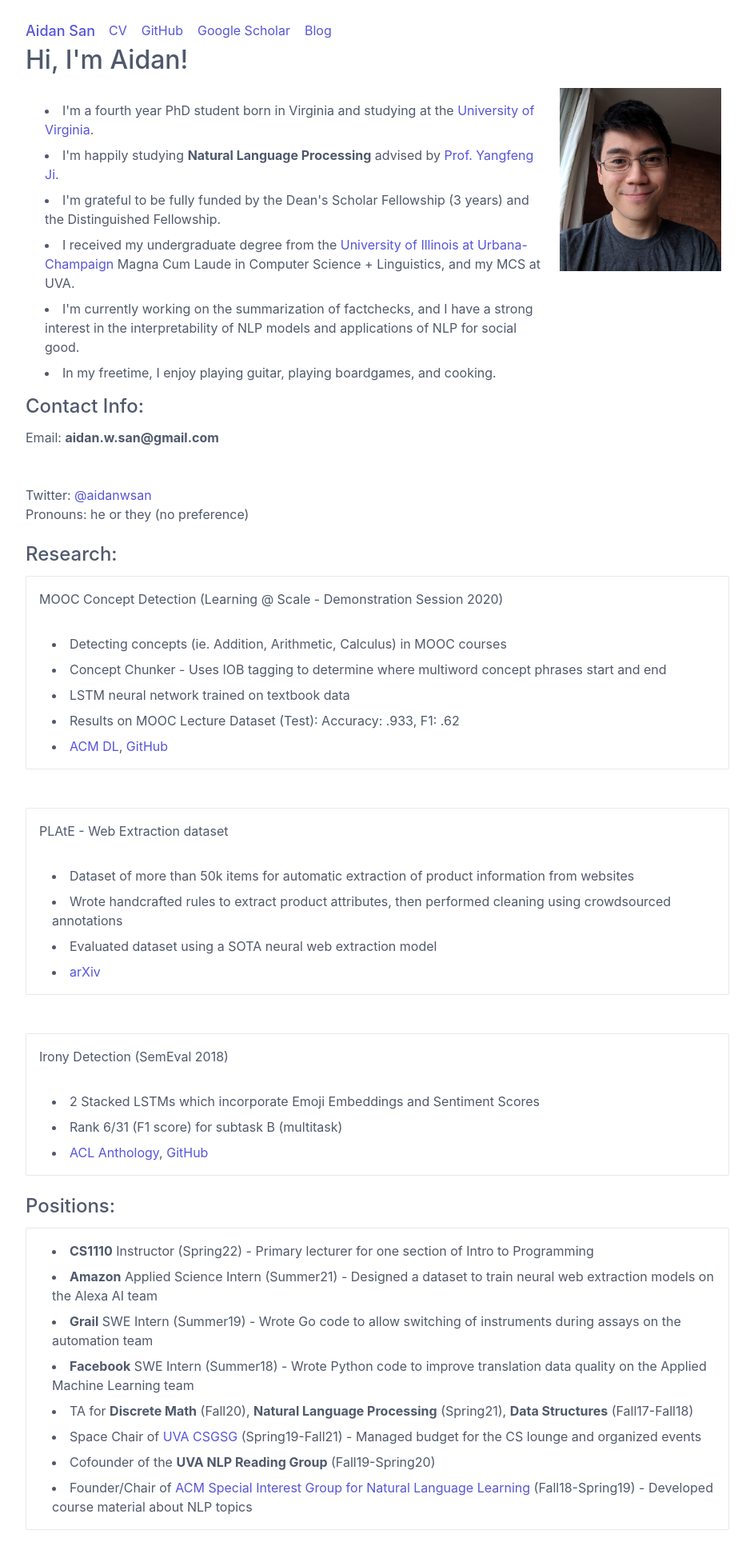
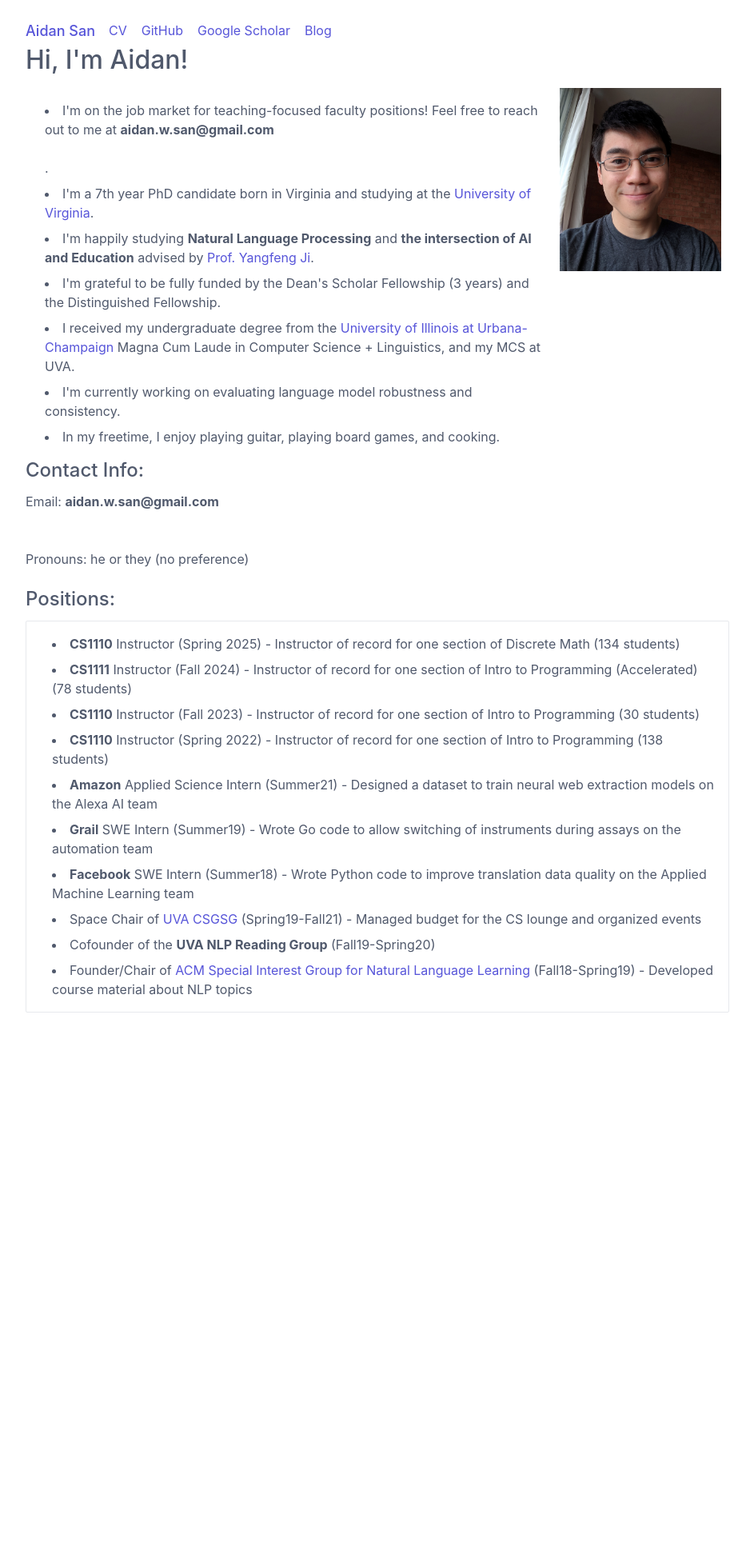
Before and after one commit to aidansan/aidansan.github.io, a Jekyll site: the page built from index.html, in a window 1280 px wide. Shown: the whole page at 80% size, without its empty margins (168-1111 px from the left). Built offline with Jekyll 4.4.1, drawn with Linux system fonts in a browser that asks for light colours; after the commit the page ends 1306 px from its top, so only the background shows below that.

Commit message:
Update personal information and teaching positions

```diff
--- a/index.html
+++ b/index.html
@@ -6,13 +6,14 @@ layout: default
 <div class="columns">
 <div class="column col-9">
 <ul>
-  <li>I'm a fourth year PhD student born in Virginia and studying at the <a href="https://engineering.virginia.edu/departments/computer-science">University of Virginia</a>.</li>
-  <li>I'm happily studying <strong>Natural Language Processing</strong> advised by <a href="http://yangfengji.net/">Prof. Yangfeng Ji</a>. </li>
+  <li>I'm on the job market for teaching-focused faculty positions! Feel free to reach out to me at <strong><span>aidan.w.san</span><span style="display: none;">PLEASEIGNORETHISPART</span><span>@gmail.com</span></p></strong>.</li>
+  <li>I'm a 7th year PhD candidate born in Virginia and studying at the <a href="https://engineering.virginia.edu/departments/computer-science">University of Virginia</a>.</li>
+  <li>I'm happily studying <strong>Natural Language Processing</strong> and <strong>the intersection of AI and Education</strong> advised by <a href="http://yangfengji.net/">Prof. Yangfeng Ji</a>. </li>
   <li>I'm grateful to be fully funded by the Dean's Scholar Fellowship (3 years) and the Distinguished Fellowship.</li>
   <li>I received my undergraduate degree from the <a href="https://cs.illinois.edu/"> University of Illinois at Urbana-Champaign</a> Magna Cum Laude in Computer Science + Linguistics,
     and my MCS at UVA.</li>
-  <li>I'm currently working on the summarization of factchecks, and I have a strong interest in the interpretability of NLP models and applications of NLP for social good.</li>
-  <li>In my freetime, I enjoy playing guitar, playing boardgames, and cooking.</li>
+  <li>I'm currently working on evaluating language model robustness and consistency.</li>
+  <li>In my freetime, I enjoy playing guitar, playing board games, and cooking.</li>
 </ul>
 </div>
 <div class="column col-3">
@@ -23,62 +24,19 @@ layout: default
 <h4>Contact Info: </h4>
 Email: <strong><span>aidan.w.san</span><span style="display: none;">PLEASEIGNORETHISPART</span><span>@gmail.com</span></p></strong><br>
 <!--https://www.heartinternet.uk/blog/15-ways-to-hide-your-email-address/-->
-Twitter: <a href="https://twitter.com/aidanwsan">@aidanwsan</a><br>
 Pronouns: he or they (no preference)<br>
 <br>
-<h4>Research: </h4>
-<div class="panel">
-  <div class="panel-header">
-    <div class="panel-title">MOOC Concept Detection (Learning @ Scale - Demonstration Session 2020)</div>
-  </div>
-  <div class="panel-body">
-    <ul>
-        <li>Detecting concepts (ie. Addition, Arithmetic, Calculus) in
-MOOC courses</li>
-        <li>Concept Chunker - Uses IOB tagging to determine where multiword
-concept phrases start and end</li>
-        <li>LSTM neural network trained on textbook data</li>
-        <li>Results on MOOC Lecture Dataset (Test): Accuracy: .933, F1: .62</li>
-        <li><a href="https://dl.acm.org/doi/10.1145/3386527.3406749">ACM DL</a>, <a href="https://github.com/ConceptModeling/concept-chunker">GitHub</a></li>
-    </ul>
-  </div>
-</div>
-<br><br>
-<div class="panel">
-  <div class="panel-header">
-    <div class="panel-title">PLAtE - Web Extraction dataset</div>
-  </div>
-  <div class="panel-body">
-    <ul>
-      <li>Dataset of more than 50k items for automatic extraction of product information from websites</li>
-      <li>Wrote handcrafted rules to extract product attributes, then performed cleaning using crowdsourced annotations</li>
-      <li>Evaluated dataset using a SOTA neural web extraction model</li>
-      <li><a href="https://arxiv.org/pdf/2205.12386.pdf">arXiv</a></li>
-    </ul>
-  </div>
-</div>
-<br><br>
-<div class="panel">
-  <div class="panel-header">
-    <div class="panel-title">Irony Detection (SemEval 2018)</div>
-  </div>
-  <div class="panel-body">
-    <ul>
-      <li>2 Stacked LSTMs which incorporate Emoji Embeddings and Sentiment Scores</li>
-      <li>Rank 6/31 (F1 score) for subtask B (multitask)</li>
-      <li><a href="http://aclweb.org/anthology/S18-1091">ACL Anthology</a>, <a href="https://github.com/Muakasan/RDST-semeval2018-task3">GitHub</a></li>
-    </ul>
-  </div>
-</div><br>
 <h4>Positions: </h4>
 <div class="panel">
   <div class="panel-body">
     <ul>
-      <li><strong>CS1110</strong> Instructor (Spring22) - Primary lecturer for one section of Intro to Programming</li>
+      <li><strong>CS1110</strong> Instructor (Spring 2025) - Instructor of record for one section of Discrete Math (134 students)</li>
+      <li><strong>CS1111</strong> Instructor (Fall 2024) - Instructor of record for one section of Intro to Programming (Accelerated) (78 students)</li>
+      <li><strong>CS1110</strong> Instructor (Fall 2023) - Instructor of record for one section of Intro to Programming (30 students)</li>
+      <li><strong>CS1110</strong> Instructor (Spring 2022) - Instructor of record for one section of Intro to Programming (138 students)</li>
       <li><strong>Amazon</strong> Applied Science Intern (Summer21) - Designed a dataset to train neural web extraction models on the Alexa AI team</li>
       <li><strong>Grail</strong> SWE Intern (Summer19) - Wrote Go code to allow switching of instruments during assays on the automation team</li>
       <li><strong>Facebook</strong> SWE Intern (Summer18) - Wrote Python code to improve translation data quality on the Applied Machine Learning team</li>
-      <li>TA for <strong>Discrete Math</strong> (Fall20), <strong>Natural Language Processing</strong> (Spring21), <strong>Data Structures</strong> (Fall17-Fall18)</li>
       <li>Space Chair of <a href="https://csgsg.org/">UVA CSGSG</a> (Spring19-Fall21) - Managed budget for the CS lounge and organized events</li>
       <li>Cofounder of the <strong>UVA NLP Reading Group</strong> (Fall19-Spring20)</li>
       <li>Founder/Chair of <a href="https://acm.illinois.edu/sigs">ACM Special Interest Group for Natural Language Learning</a> (Fall18-Spring19) - Developed course material about NLP topics</li>
```
